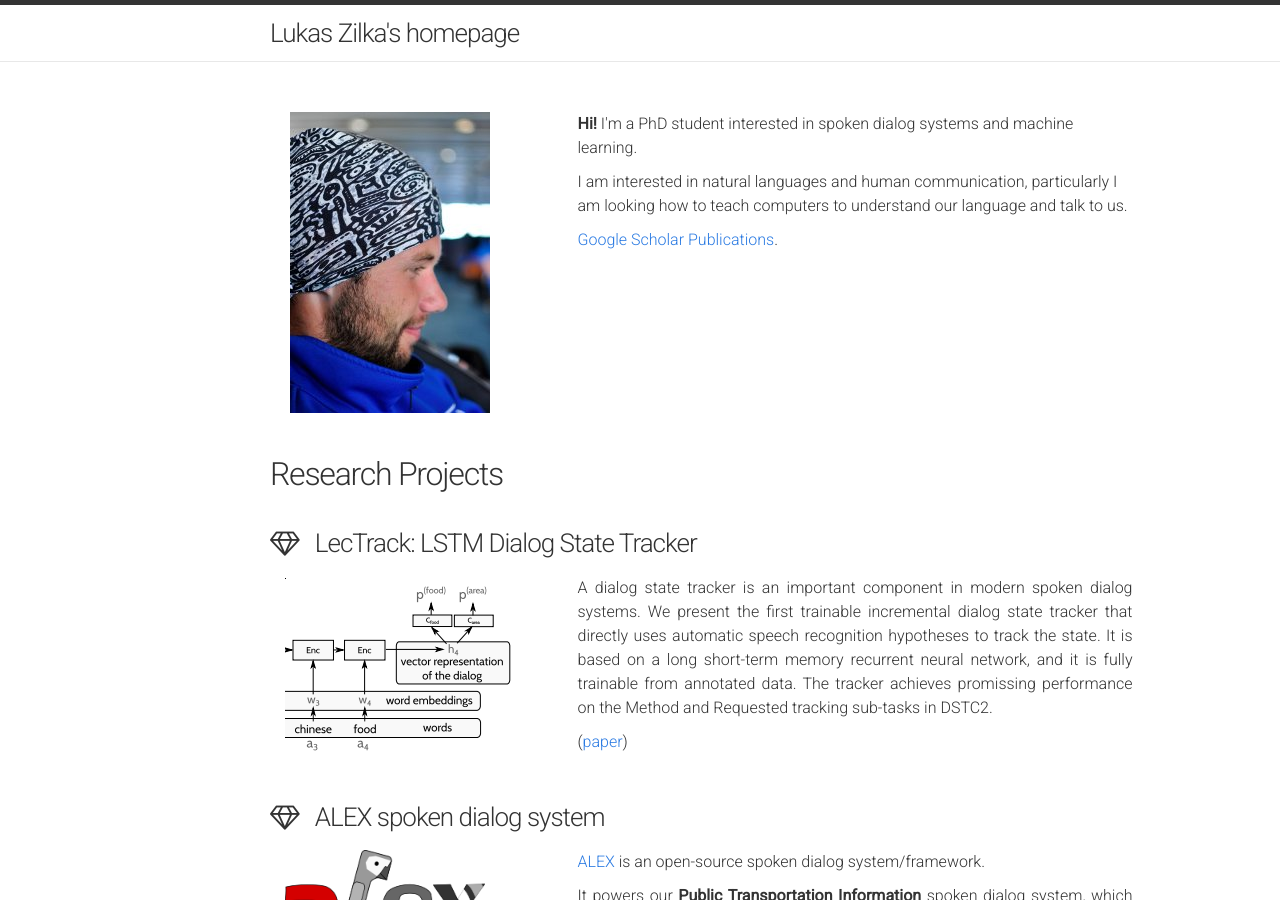
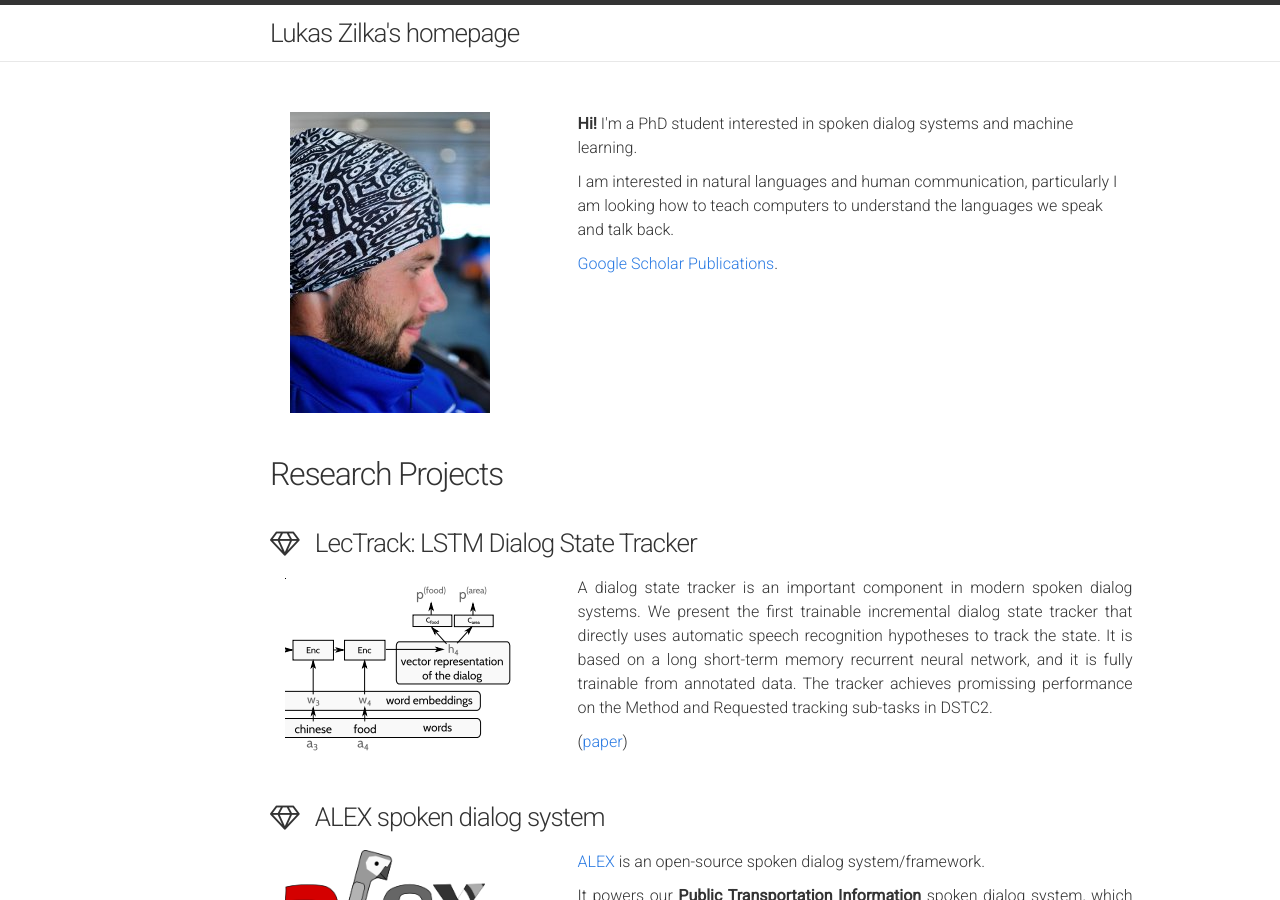
Before and after one commit to ticcky/ticcky.github.io, a Jekyll site: the page built from index.html, in a window 1280 px wide and 900 px high. Built offline with Jekyll 4.4.1, drawn with Linux system fonts in a browser that asks for light colours; nearby versions of some CDN libraries; Markdown is read by kramdown in place of the engine named in the settings.

Commit message:
Fixing text.

```diff
--- a/index.html
+++ b/index.html
@@ -30,8 +30,7 @@ img.logo {
             <div class="col-md-6">
               <p><strong>Hi!</strong> I'm a PhD student interested in spoken dialog systems and machine learning.</p>
 
-              <p>I am interested in natural languages and human communication,
-              particularly I am looking how to teach computers to understand our language and talk to us.
+              <p>I am interested in natural languages and human communication, particularly I am looking how to teach computers to understand the languages we speak and talk back.
 
               <p><a href="http://scholar.google.cz/citations?user=JyDBaoUAAAAJ">Google Scholar Publications</a>.
             </div>
```
